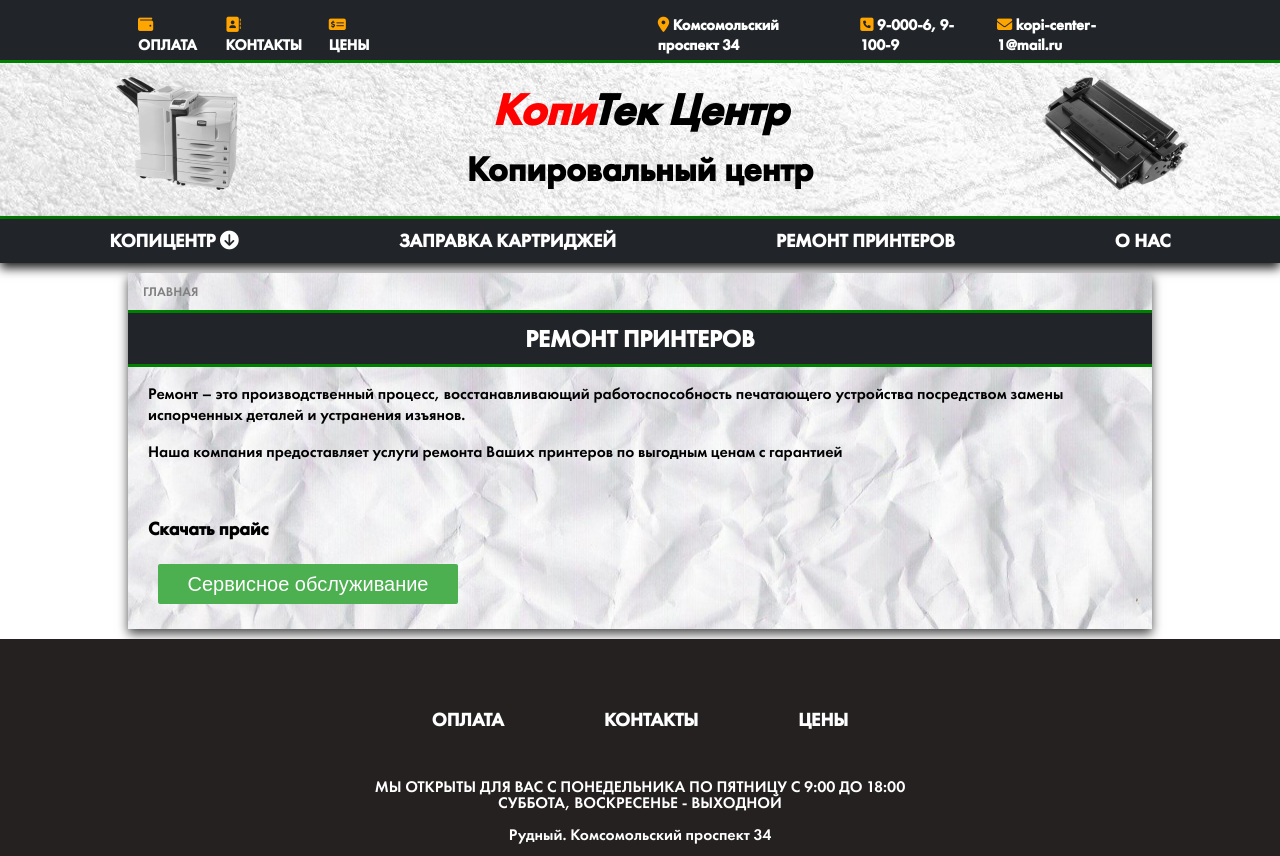
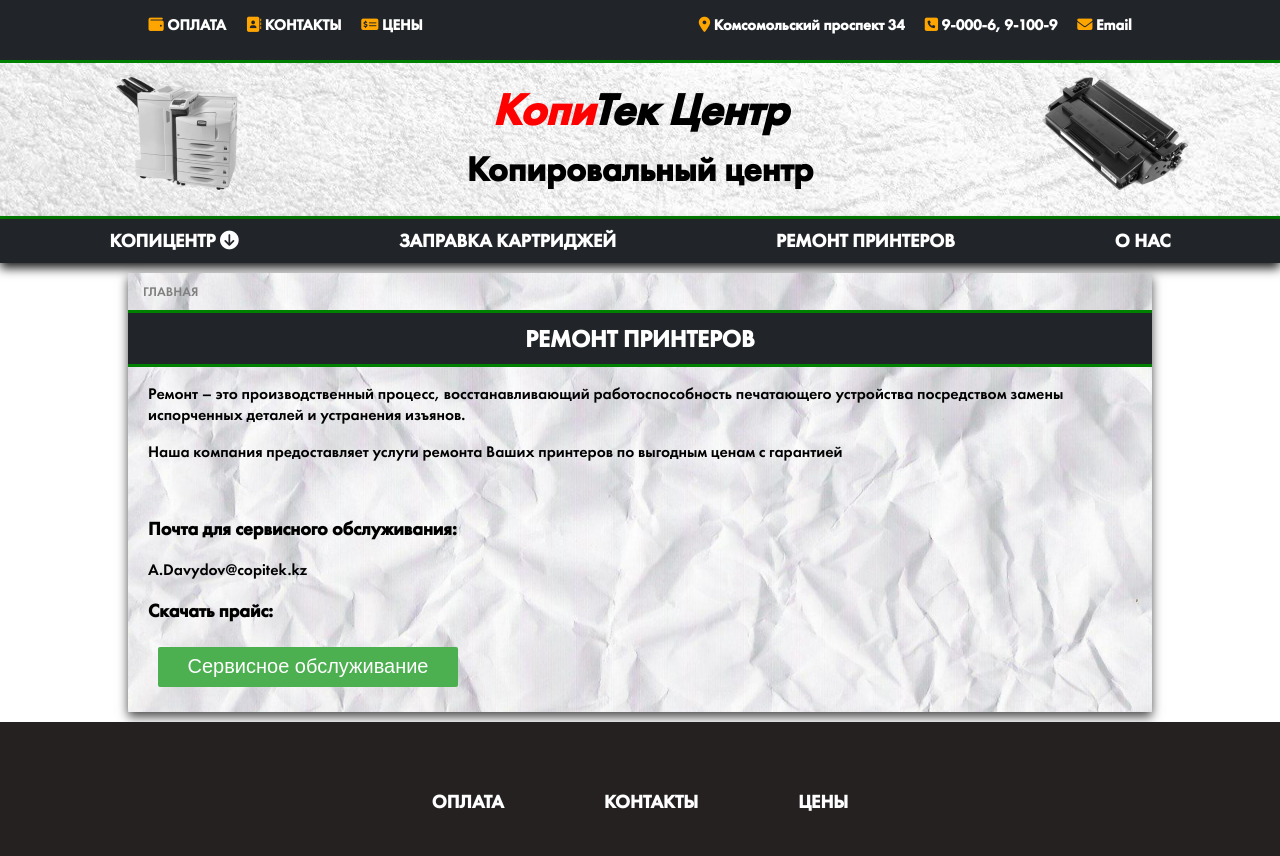
Before and after one commit to Romanov55/copitec-centr, a website: page printerRepair.html in a window 1280 px wide. Shown: the top 856 px of the page. Drawn offline with Linux system fonts and the light colour scheme.

Commit message:
up email

```diff
--- a/printerRepair.html
+++ b/printerRepair.html
@@ -52,7 +52,7 @@
                     <h3 class="top-item"><i class="fa-solid fa-square-phone top-icon"></i> 9-000-6, 9-100-9</h3>
                 </a>
                 <a href="contants.html">
-                    <h3 class="top-item"><i class="fa-solid fa-envelope top-icon"></i> kopi-center-1@mail.ru</h3>
+                    <h3 class="top-item"><i class="fa-solid fa-envelope top-icon"></i> Email</h3>
                 </a>
             </div>
         </div>
@@ -106,7 +106,9 @@
                 <p>Наша компания предоставляет услуги ремонта Ваших принтеров по выгодным ценам с гарантией</p>
             </div>
             <div class="info-description">
-                <h3>Скачать прайс</h3>
+                <h3>Почта для сервисного обслуживания:</h3>
+                <p>A.Davydov@copitek.kz</p>
+                <h3>Скачать прайс:</h3>
                 <a href="Сервисные.pdf" download>
                     <button class="servicePriceButton">Cервисное обслуживание</button>
                 </a>
```
Also changed, not shown: aboutAs.html (+1 -1 lines), cartridges.html (+1 -1 lines), contants.html (+3 -2 lines), diplomas.html (+1 -1 lines), documentPrinting.html (+1 -1 lines), drawing.html (+1 -1 lines), index.html (+1 -1 lines), laminate.html (+1 -1 lines), largeFOrmat.html (+1 -1 lines), payment.html (+1 -1 lines), photoprint.html (+1 -1 lines), price.html (+1 -1 lines), scaning.html (+1 -1 lines), stitching.html (+1 -1 lines).
